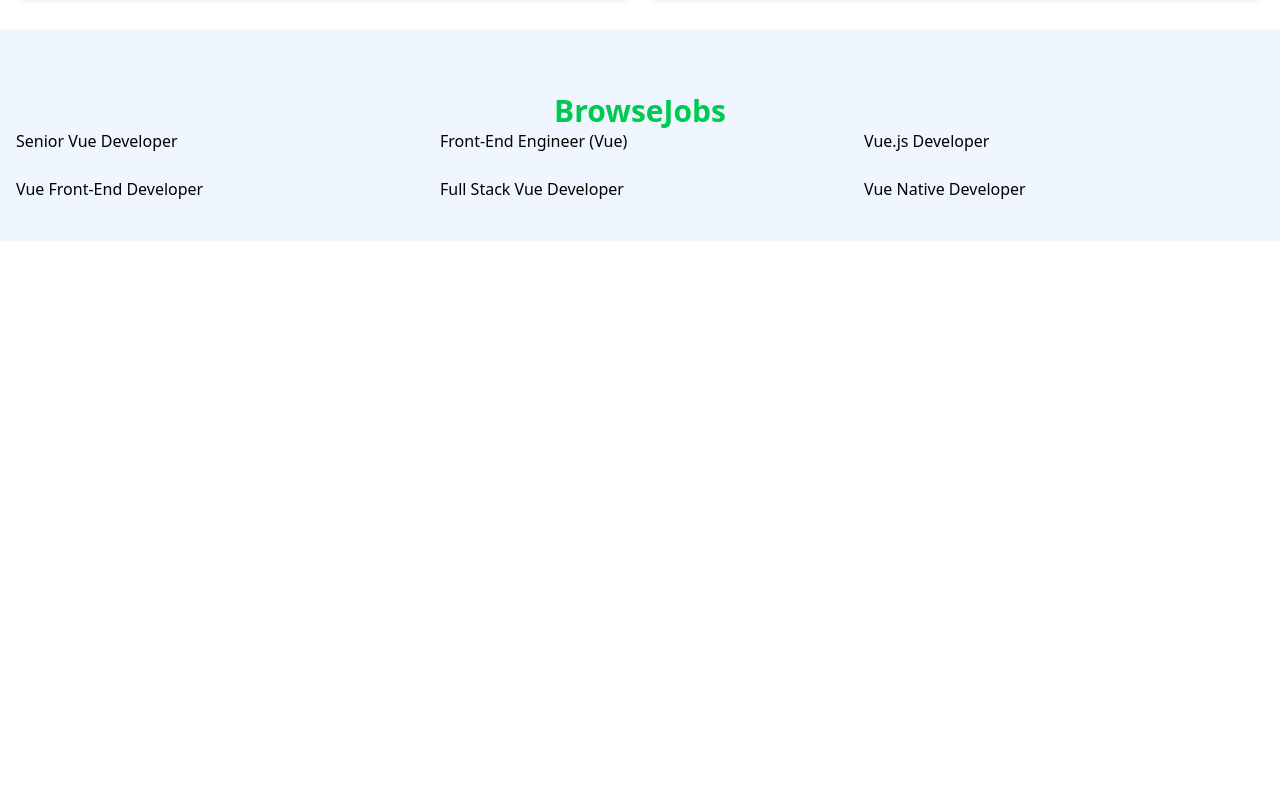
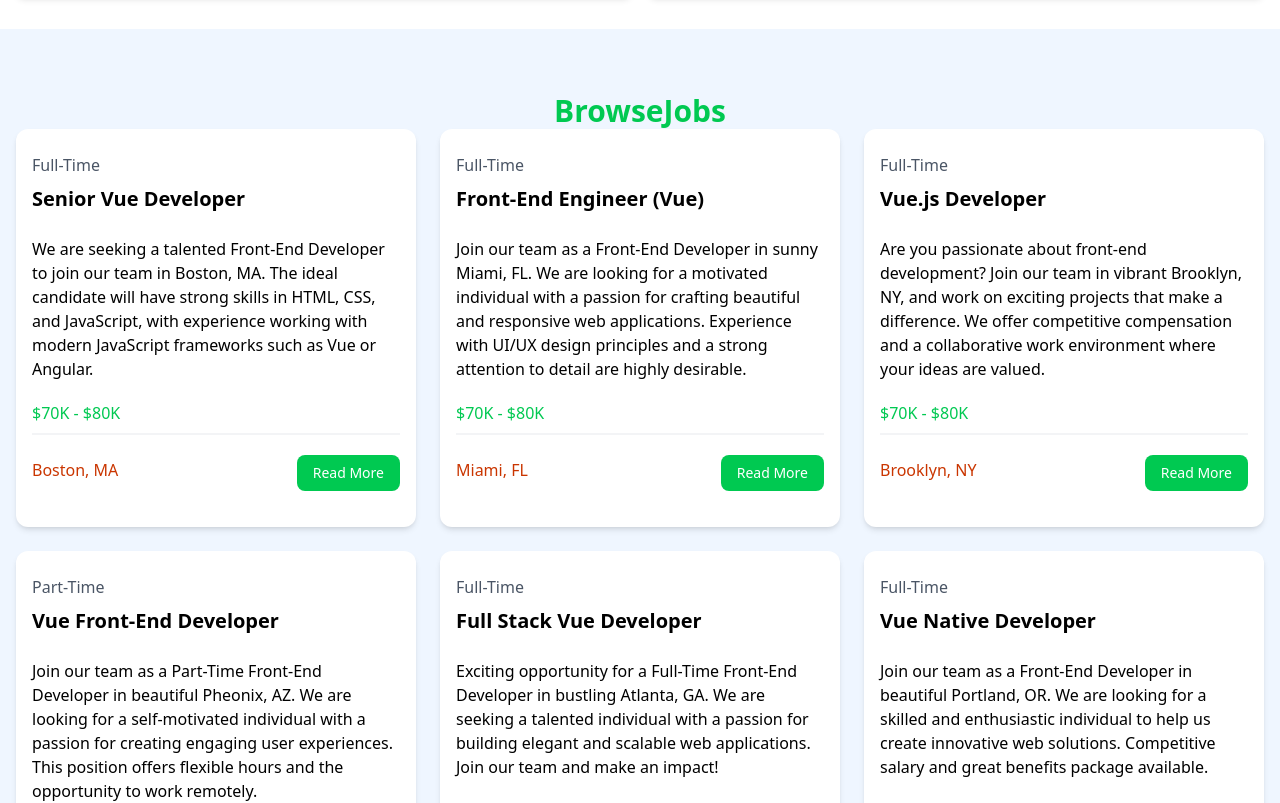
Before and after one commit to ThembaMtshelwane/project2, a Vue app: page / in a window 1280 px wide. Shown: the part 580-1383 px from the top of the page. Before the commit the page ends 821 px from the top, so only its background shows below. Built offline with nearby package versions, Linux system fonts and the light colour scheme.

Commit message:
Add JobListing component and types for job data; update JobListings to use JobListing

```diff
--- /dev/null
+++ b/src/components/JobListing.vue
@@ -0,0 +1,39 @@
+<script setup lang="ts">
+import { defineProps } from "vue";
+import type { IJob } from "@/types";
+
+defineProps<{
+  job: IJob;
+}>();
+</script>
+<template>
+  <div class="bg-white rounded-xl shadow-md relative">
+    <div class="p-4">
+      <div class="mb-6">
+        <div class="text-gray-600 my-2">{{ job.type }}</div>
+        <h3 class="text-xl font-bold">{{ job.title }}</h3>
+      </div>
+
+      <div class="mb-5">
+        {{ job.description }}
+      </div>
+
+      <h3 class="text-green-500 mb-2">{{ job.salary }}</h3>
+
+      <div class="border border-gray-100 mb-5"></div>
+
+      <div class="flex flex-col lg:flex-row justify-between mb-4">
+        <div class="text-orange-700 mb-3">
+          <i class="fa-solid fa-location-dot text-lg"></i>
+          {{ job.location }}
+        </div>
+        <a
+          :href="'job/' + job.id"
+          class="h-9 bg-green-500 hover:bg-green-600 text-white px-4 py-2 rounded-lg text-center text-sm"
+        >
+          Read More
+        </a>
+      </div>
+    </div>
+  </div>
+</template>
--- a/src/components/JobListings.vue
+++ b/src/components/JobListings.vue
@@ -1,9 +1,9 @@
 <script setup>
 import jobData from "@/jobs.json";
+import JobListing from "./JobListing.vue";
 import { ref } from "vue";
 
 const jobs = ref(jobData);
-console.log(jobs.value);
 </script>
 
 <template>
@@ -13,9 +13,7 @@ console.log(jobs.value);
         BrowseJobs
       </h2>
       <div class="grid grid-cols-1 md:grid-cols-3 gap-6">
-        <div v-for="job in jobs" :key="job.id">
-          {{ job.title }}
-        </div>
+        <JobListing v-for="job in jobs" :key="job.id" :job="job" />
       </div>
     </div>
   </section>
--- /dev/null
+++ b/src/types.ts
@@ -0,0 +1,16 @@
+export interface ICompany {
+  name: string;
+  description: string;
+  contactEmail: string;
+  contactPhone: string;
+}
+
+export interface IJob {
+  id: number;
+  title: string;
+  type: string;
+  description: string;
+  location: string;
+  salary: string;
+  company: ICompany;
+}
```
